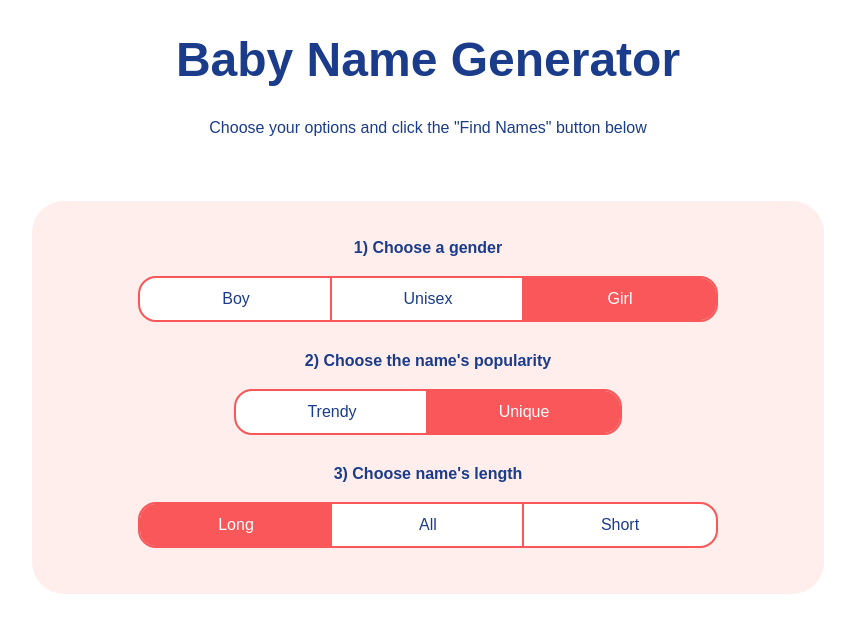
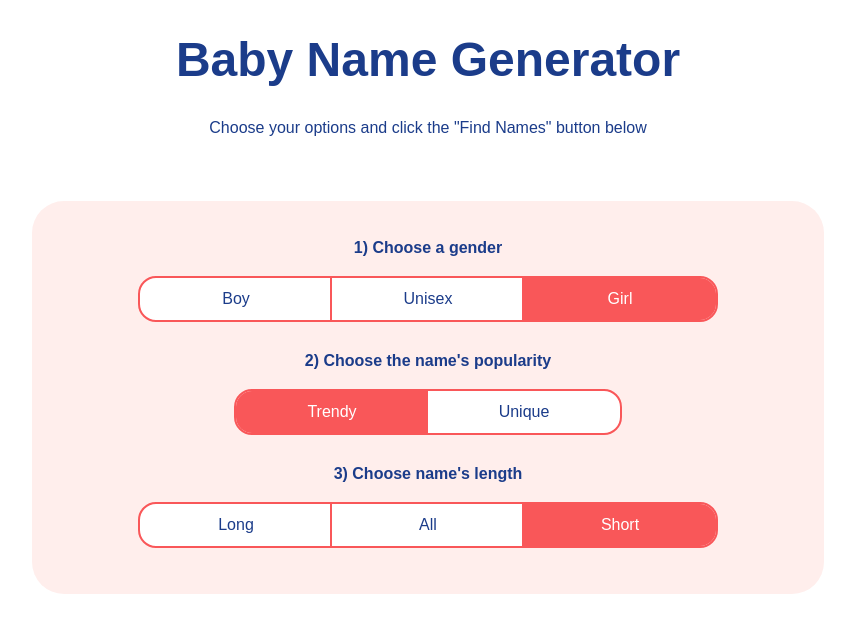
Before and after one commit to uni51/nuxt3-Baby-Name-Generator, a Nuxt app: page / in a window 1280 px wide. Shown: the top 632 px of the page, without its empty margins (212-1067 px from the left). Built offline with nearby package versions, Linux system fonts and the light colour scheme.

Commit message:
2-11 A Little Bit of TypeScript

```diff
--- a/app.vue
+++ b/app.vue
@@ -1,3 +1,34 @@
+<script setup lang="ts">
+enum Gender {
+  BOY = "Boy",
+  UNISEX = "Unisex",
+  GIRL = "Girl",
+}
+
+enum Popularity {
+  TRENDY = "Trendy",
+  Unique = "Unique",
+}
+
+enum Length {
+  LONG = "Long",
+  ALL = "All",
+  SHORT = "Short",
+}
+
+interface OptionSate {
+  gender: Gender;
+  popularity: Popularity;
+  length: Length;
+}
+
+const options: OptionSate = reactive({
+  gender: Gender.GIRL,
+  popularity: Popularity.TRENDY,
+  length: Length.SHORT,
+});
+</script>
+
 <template>
   <div class="container">
     <h1>Baby Name Generator</h1>
@@ -8,19 +39,19 @@
         <div class="option-buttons">
           <button
             class="option option-left"
-            :class="options.gender === 'Boy' && 'option-active'"
+            :class="options.gender === Gender.BOY && 'option-active'"
           >
             Boy
           </button>
           <button
             class="option"
-            :class="options.gender === 'Unisex' && 'option-active'"
+            :class="options.gender === Gender.UNISEX && 'option-active'"
           >
             Unisex
           </button>
           <button
             class="option option-right"
-            :class="options.gender === 'Girl' && 'option-active'"
+            :class="options.gender === Gender.GIRL && 'option-active'"
           >
             Girl
           </button>
@@ -31,13 +62,13 @@
         <div class="option-buttons">
           <button
             class="option option-left"
-            :class="options.popularity === 'Trendy' && 'option-active'"
+            :class="options.popularity === Popularity.TRENDY && 'option-active'"
           >
             Trendy
           </button>
           <button
             class="option option-right"
-            :class="options.popularity === 'Unique' && 'option-active'"
+            :class="options.popularity === Popularity.Unique && 'option-active'"
           >
             Unique
           </button>
@@ -48,19 +79,19 @@
         <div class="option-buttons">
           <button
             class="option option-left"
-            :class="options.length === 'Long' && 'option-active'"
+            :class="options.length === Length.LONG && 'option-active'"
           >
             Long
           </button>
           <button
             class="option"
-            :class="options.length === 'All' && 'option-active'"
+            :class="options.length === Length.ALL && 'option-active'"
           >
             All
           </button>
           <button
             class="option option-right"
-            :class="options.length === 'Short' && 'option-active'"
+            :class="options.length === Length.SHORT && 'option-active'"
           >
             Short
           </button>
@@ -69,14 +100,6 @@
     </div>
   </div>
 </template>
-
-<script setup>
-const options = reactive({
-  gender: "Girl",
-  popularity: "Unique",
-  length: "Long",
-});
-</script>
 
 <style scoped>
 .container {
```
